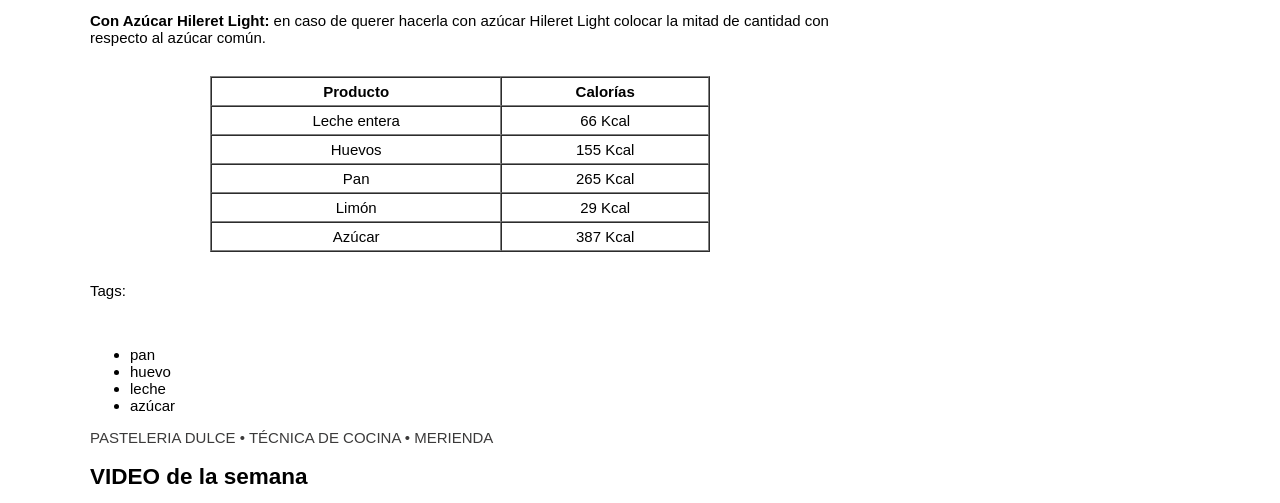
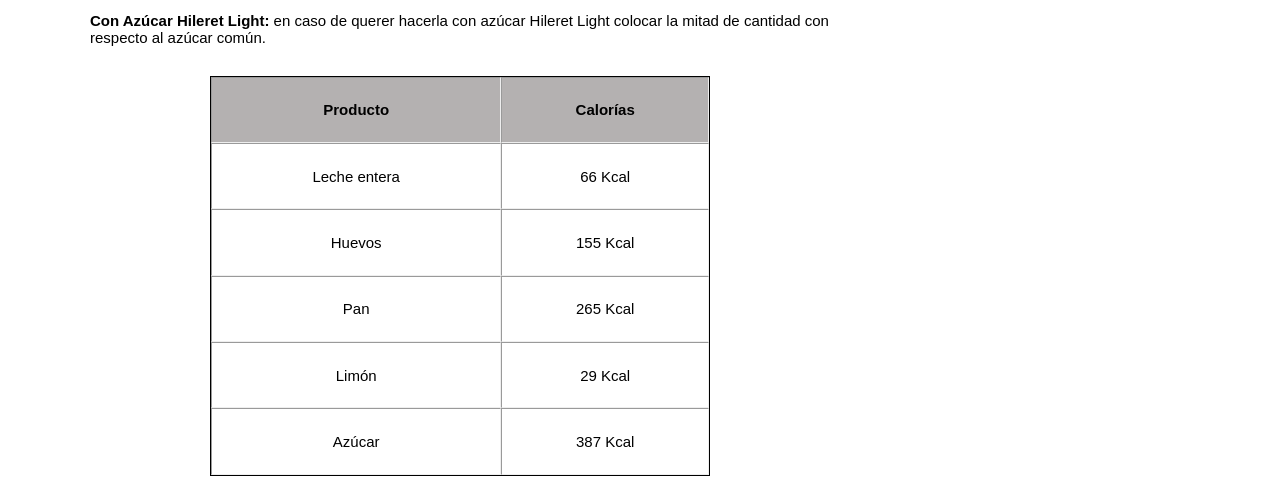
Before and after one commit to lu-castro/CaC, a plain HTML site: page index.html in a window 1280 px wide. Shown: the part 2416-2919 px from the top of the page. Drawn offline with Linux system fonts and the light colour scheme.

Commit message:
color del fondo de los ítems de la tabla, la altura y los bordes de la misma

```diff
--- a/css/style.css
+++ b/css/style.css
@@ -139,7 +139,13 @@ main {
 
 .tablaProductos table {
     width: 500px;
+    height: 400px;
     text-align: center;
+    border: .5px solid;
+}
+
+.tablaProductos table th {
+    background-color: rgb(180, 177, 177);
 }
 
 /* SECCIÓN DEL SEGUNDO VIDEO Y DEL FORMULARIO */
```
